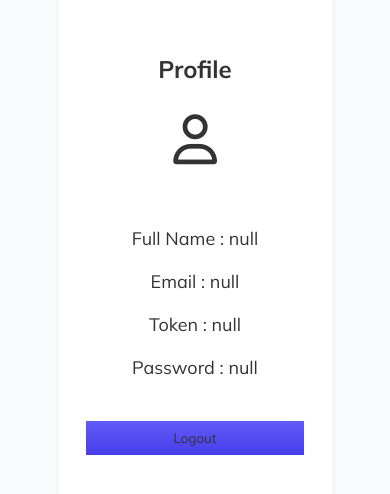
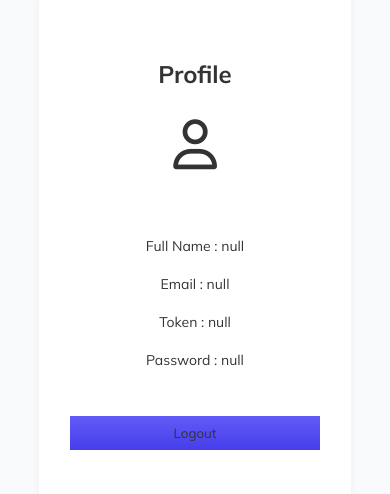
Before and after one commit to nadeemnagarji/signup-page-november-contest-3, a plain HTML site: page home.html in a window 390 px wide. Shown: the part 178-672 px from the top of the page. Drawn offline with Linux system fonts and the light colour scheme.

Commit message:
increased responsiveness of home page

```diff
--- a/home.css
+++ b/home.css
@@ -86,14 +86,25 @@ border: none;
 
     }
 
+    @media screen and (max-width: 980px){
+        .profile{
+           width: 40%;
+        }
+        .profile-info p{
+            font-size: 1.4rem;
+        }
+    }
     @media screen and (max-width: 770px){
         .profile{
            width: 50%;
+        }
+        .profile-info p{
+            font-size: 1.4rem;
         }
     }
 
     @media screen and (max-width: 540px){
         .profile{
-           width: 70%;
+           width: 80%;
         }
     }
```
